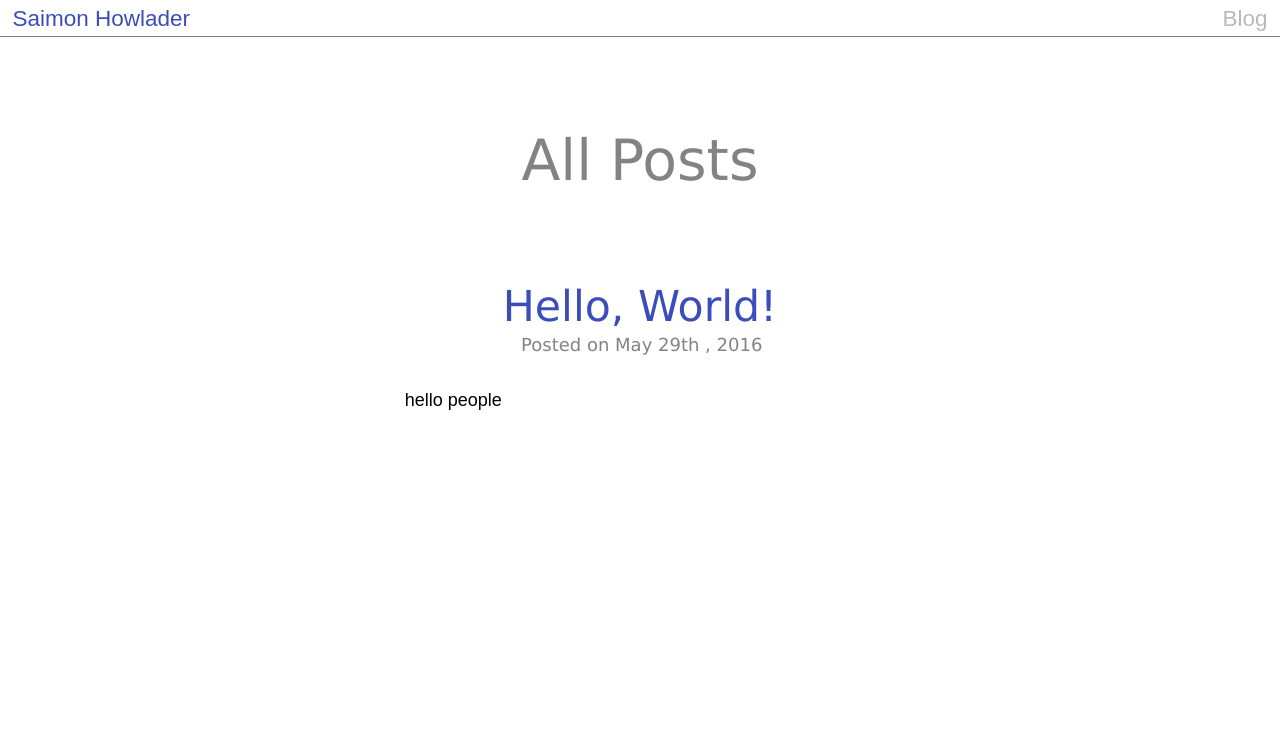
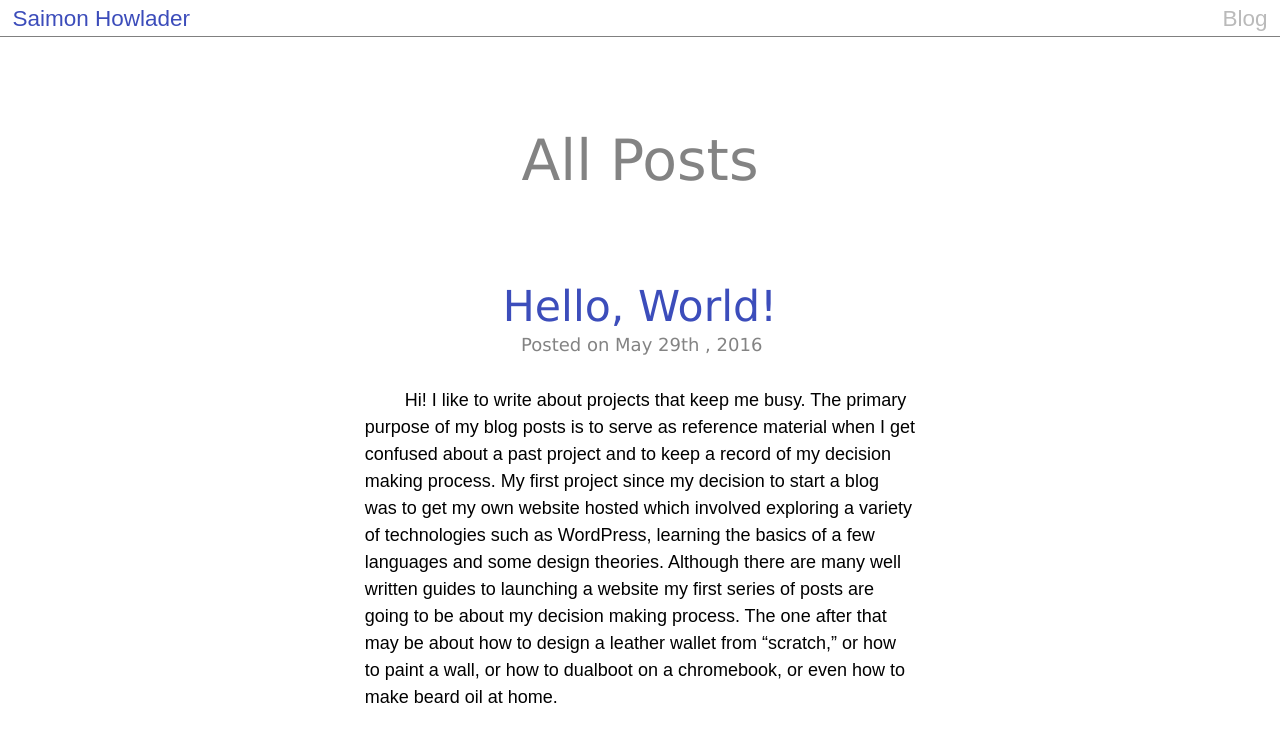
Before and after one commit to saimonhowlader/saimonhowlader.github.io, a Jekyll site: the page built from blog/index.html, in a window 1280 px wide. Shown: the top 742 px of the page. Built offline with Jekyll 4.4.1, drawn with Linux system fonts in a browser that asks for light colours.

Commit message:
Update 2016-05-29-hello-world.md

```diff
--- a/_posts/2016-05-29-hello-world.md
+++ b/_posts/2016-05-29-hello-world.md
@@ -2,7 +2,6 @@
 published: true
 layout: post
 title: "Hello, World!"
-excerpt: "hello people"
 ---
 
 Hi! I like to write about projects that keep me busy. The primary purpose of my blog posts is to serve as reference material when I get confused about a past project and to keep a record of my decision making process. My first project since my decision to start a blog was to get my own website hosted which involved exploring a variety of technologies such as WordPress, learning the basics of a few languages and some design theories. Although there are many well written guides to launching a website my first series of posts are going to be about my decision making process. The one after that may be about how to design a leather wallet from "scratch," or how to paint a wall, or how to dualboot on a chromebook, or even how to make beard oil at home.
```
